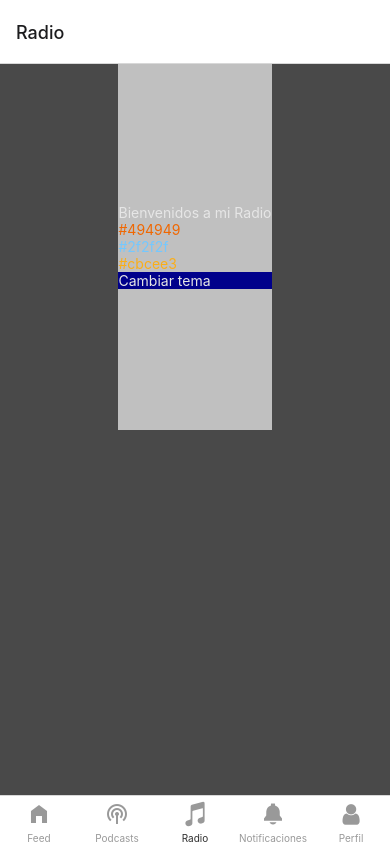
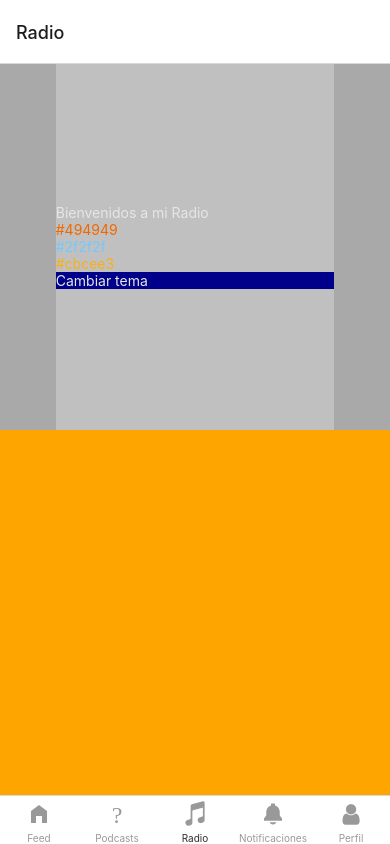
Before and after one commit to ceojosegarcia/vidalApp, a React Native app: screen /Radio in a window 390 px wide. Built offline with nearby package versions, Linux system fonts and the light colour scheme.

Commit message:
Dependencias igualadas al expo snack

```diff
--- a/pages/Radio.js
+++ b/pages/Radio.js
@@ -12,10 +12,10 @@ const Mitad2 = styled.View`
     background-color: orange;
     flex: 1;
 `;
-const ContainerUp = styled.View`
-    background-color: silver;
+const ContainerRow = styled.View`
+    background-color: violet;
     flex: 1;
-    flex-direction:row;
+    flex-direction: row;
 `;
 const ViewDisco = styled.View`
     background-color: silver;
@@ -24,7 +24,7 @@ const ViewDisco = styled.View`
 `;
 const Lateral = styled.View`
     background-color: darkgray;
-    flex: 0.1;
+    flex: 0.2;
     justify-content:center;
 `;
 
@@ -41,6 +41,8 @@ const Radio = () => {
             {theme && (
                 <>
                 <Mitad>
+                    <ContainerRow>
+                    <Lateral></Lateral>
                     <ViewDisco>
                         <MyText theme={theme}>Bienvenidos a mi Radio</MyText>
                         <MyText theme={theme} rojo>{theme.bgPrimary}</MyText>
@@ -50,6 +52,8 @@ const Radio = () => {
                             <MyText theme={theme}>Cambiar tema</MyText>
                         </MyButton>
                     </ViewDisco>
+                    <Lateral></Lateral>
+                    </ContainerRow>
                 </Mitad>
                 <Mitad2>
 
--- a/pages/components/StyledComponents.js
+++ b/pages/components/StyledComponents.js
@@ -16,10 +16,7 @@ export const MyText = styled.Text`
 export const MyContainer = styled.View`
     background: ${props => props.theme.bgPrimary};
     flex: 1;
-    justify-content: center;
-    align-items: center;
   `;
-
 
 export const MyButton = styled.Pressable`
     background-color: darkblue;
```
Also changed, not shown: package.json (+16 -14 lines), 1 other file (tests, documents, lock files or other folders). Lines whose indentation alone changed are shown as unchanged.
